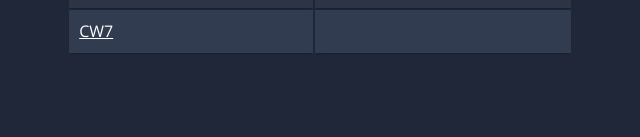
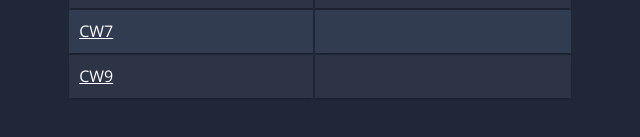
Before and after one commit to merveyavuz/JavaScriptHWs, a plain HTML site: page index.html in a window 1280 px wide. Shown: the part 495-632 px from the top of the page, 320-960 px from the left. Drawn offline with nearby package versions, Linux system fonts and the light colour scheme.

Commit message:
Update index.html

```diff
--- a/index.html
+++ b/index.html
@@ -167,6 +167,11 @@ h2 a {
 			<td><a href="https://merveyavuz.github.io/JavaScriptHWs/CW7/index.html" style="color:white"  rel="nofollow">CW7</a></td>
 			<td></td>
 		</tr>
+
+    <tr>
+			<td><a href="https://merveyavuz.github.io/JavaScriptHWs/cw9.html" style="color:white"  rel="nofollow">CW9</a></td>
+			<td></td>
+   </tr>
 	</tbody>
 </table>
 
```
